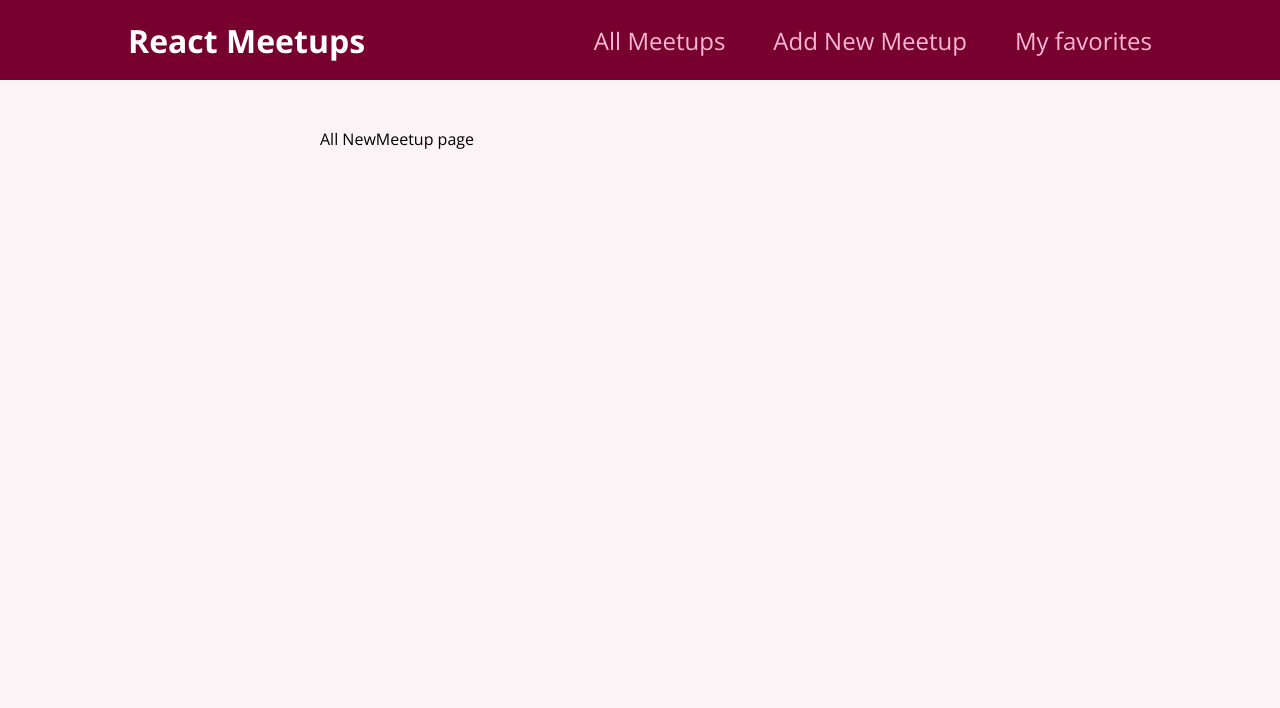
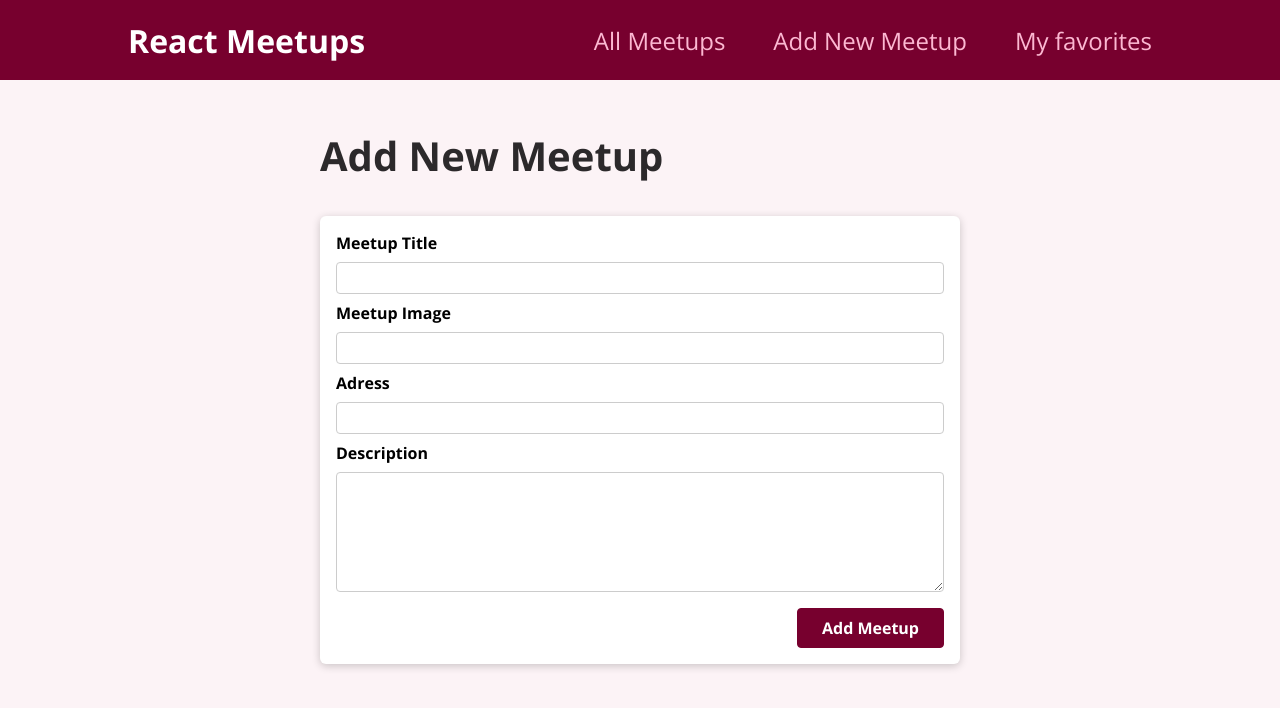
Before and after one commit to charlesaraujo/acdr, a React (Create React App) app: page /new-meetup in a window 1280 px wide. Shown: the top 708 px of the page. Built offline with nearby package versions, Linux system fonts and the light colour scheme.

Commit message:
📦 NEW: newMeetup page

```diff
--- /dev/null
+++ b/src/components/meetups/NewMeetupForm.js
@@ -0,0 +1,61 @@
+import { useRef } from "react";
+
+import classes from "./NewMeetupForm.module.css";
+import Card from "../ui/Card";
+
+function NewMeetupForm() {
+  const titleInputRef = useRef();
+  const imageInputRef = useRef();
+  const addressInputRef = useRef();
+  const descriptionInputRef = useRef();
+
+  function submitHandler(event) {
+    event.preventDefault();
+    const enteredTitle = titleInputRef.current.value;
+    const enteredImage = imageInputRef.current.value;
+    const enteredAddress = addressInputRef.current.value;
+    const enteredDescription = descriptionInputRef.current.value;
+
+    const meetupData = {
+      title: enteredTitle,
+      image: enteredImage,
+      address: enteredAddress,
+      description: enteredDescription,
+    };
+
+    console.log(meetupData);
+  }
+
+  return (
+    <Card>
+      <form className={classes.form} onSubmit={submitHandler}>
+        <div className={classes.control}>
+          <label htmlFor="title">Meetup Title</label>
+          <input type="text" required id="title" ref={titleInputRef} />
+        </div>
+        <div className={classes.control}>
+          <label htmlFor="image">Meetup Image</label>
+          <input type="url" required id="image" ref={imageInputRef} />
+        </div>
+        <div className={classes.control}>
+          <label htmlFor="address">Adress</label>
+          <input type="text" required id="address" ref={addressInputRef} />
+        </div>
+        <div className={classes.control}>
+          <label htmlFor="description">Description</label>
+          <textarea
+            id="description"
+            required
+            rows="5"
+            ref={descriptionInputRef}
+          />
+        </div>
+        <div className={classes.actions}>
+          <button>Add Meetup</button>
+        </div>
+      </form>
+    </Card>
+  );
+}
+
+export default NewMeetupForm;
--- /dev/null
+++ b/src/components/meetups/NewMeetupForm.module.css
@@ -0,0 +1,45 @@
+.form {
+  padding: 1rem;
+}
+
+.control {
+  margin-bottom: 0.5rem;
+}
+
+.control label {
+  display: block;
+  font-weight: bold;
+  margin-bottom: 0.5rem;
+}
+
+.control input,
+.control textarea {
+  display: block;
+  font: inherit;
+  border-radius: 4px;
+  border: 1px solid #ccc;
+  padding: 0.25rem;
+  width: 100%;
+}
+
+.actions {
+  margin-top: 1rem;
+  text-align: right;
+}
+
+.actions button {
+  font: inherit;
+  cursor: pointer;
+  background-color: #77002e;
+  color: white;
+  padding: 0.5rem 1.5rem;
+  border: 1px solid #77002e;
+  border-radius: 4px;
+  font-weight: bold;
+}
+
+.actions button:hover,
+.actions button:active {
+  background-color: #a50e48;
+  border-color: #a50e48;
+}
--- a/src/pages/NewMeetup.js
+++ b/src/pages/NewMeetup.js
@@ -1,5 +1,12 @@
+import NewMeetupForm from "../components/meetups/NewMeetupForm";
+
 function NewMeetupPage() {
-    return <div>All NewMeetup page</div>
+  return (
+    <section>
+      <h1> Add New Meetup</h1>
+      <NewMeetupForm />
+    </section>
+  );
 }
 
 export default NewMeetupPage;
```
Also changed, not shown: 1 other file (tests, documents, lock files or other folders).
